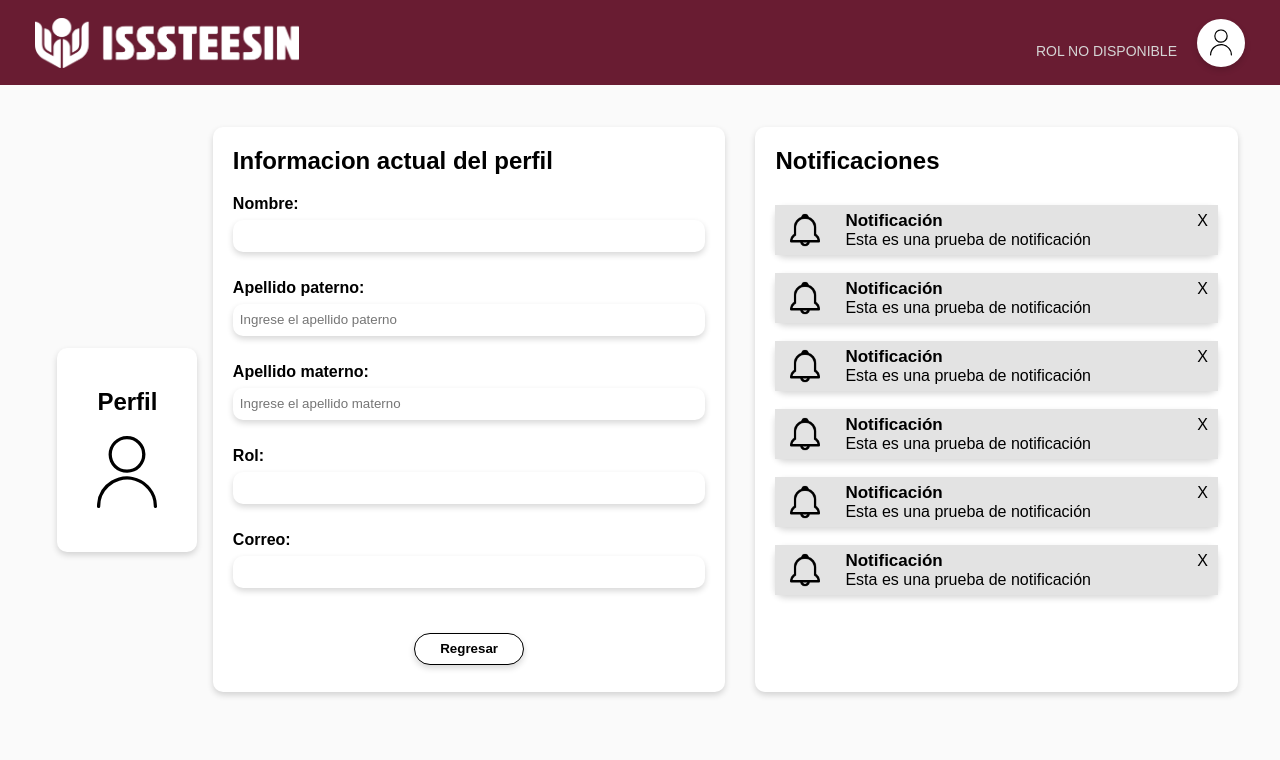
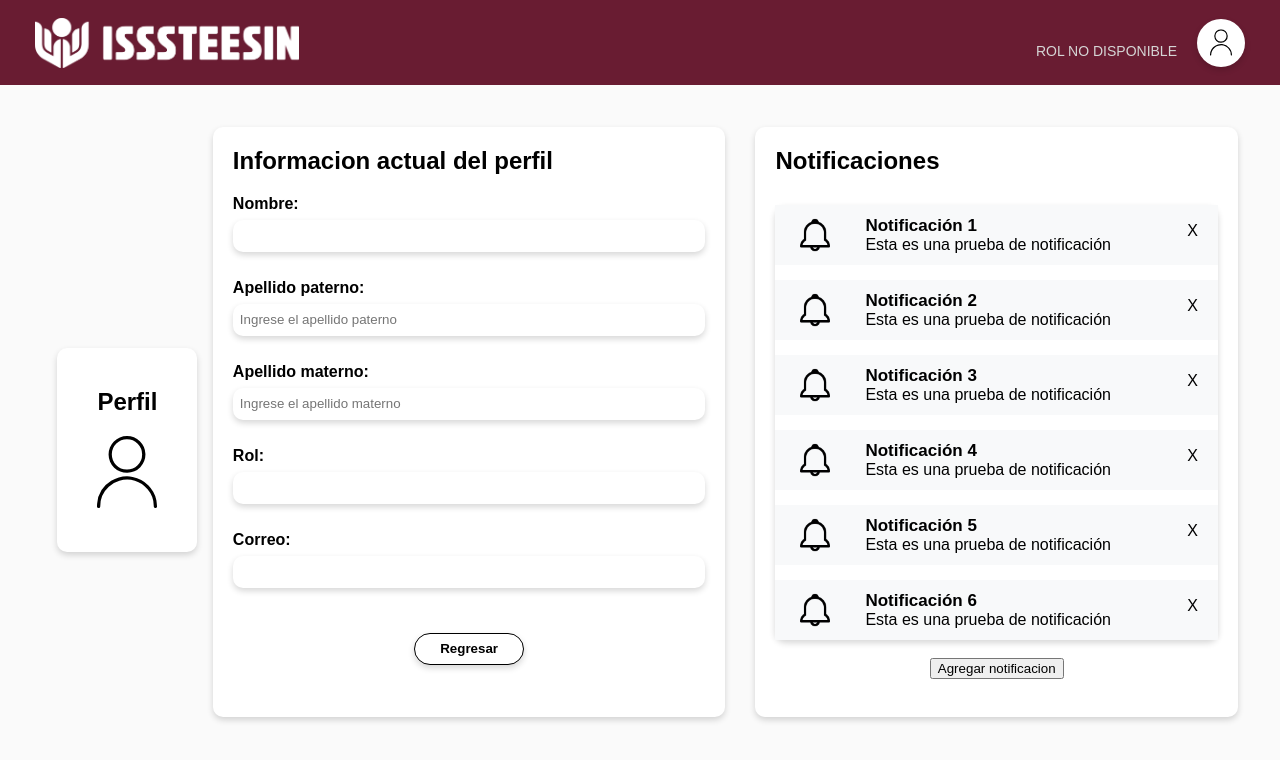
Before and after one commit to LoaizaCarlosA/ProyectoIsss, a Vue app: page /Perfil in a window 1280 px wide. Shown: the top 760 px of the page. Built offline with nearby package versions, Linux system fonts and the light colour scheme.

Commit message:
Perfil modificacion

```diff
--- a/src/views/Perfil.vue
+++ b/src/views/Perfil.vue
@@ -2,7 +2,6 @@
     <Header></Header>
 
     <body>
-
         <main>
             <div class="profile-info">
                 <section class="perfil">
@@ -31,17 +30,6 @@
                                 :value="usuario.apellido_materno" placeholder="Ingrese el apellido materno" readonly />
                         </div>
 
-                        <!-- <div class="contenedorInputs">
-                <label for="direccion">Dirección:</label>
-                <input
-                  type="text"
-                  maxlength="50"
-                  id="direccion"
-                  name="direccion"
-                  value="Calle 123, Ciudad"
-                />
-              </div> -->
-
                         <div class="contenedorInputs">
                             <label for="Rol">Rol:</label>
                             <input type="tel" maxlength="10" name="" id="rol" :value="FormatoRol(usuario.rol)"
@@ -68,7 +56,7 @@
             <div class="edit-form">
                 <section class="informacion2">
                     <h2 class="notititulo">Notificaciones</h2>
-                        <section class="sombraInputNoti">
+                    <!--       <section class="sombraInputNoti">
                         <div class="contenedorNotificaciones" v-if="mostrarNotificacion1">
                             <div class="contenedorImgNoti">
                                 <img class="imgNoti" src="../assets/images/notificacion.png" alt="Notificación" />
@@ -78,7 +66,7 @@
                                 <div>Esta es una prueba de notificación</div>
                             </div>
                             <div class="tachitaNoti">
-                                    <div @click="mostrarNotificacion1=false"><span>X</span></div>
+                                <div @click="mostrarNotificacion1 = false"><span>X</span></div>
                             </div>
                         </div>
                     </section>
@@ -92,12 +80,12 @@
                                 <div class="tituloNoti">Notificación</div>
                                 <div>Esta es una prueba de notificación</div>
                             </div>
-                                <div class="tachitaNoti" @click="mostrarNotificacion2=false">
+                            <div class="tachitaNoti" @click="mostrarNotificacion2 = false">
                                 <span>X</span>
                             </div>
                         </div>
-                        </section>
-                    <br />
+                    </section> -->
+                    <!--     <br />
                     <section class="sombraInputNoti">
                         <div class="contenedorNotificaciones" v-if="mostrarNotificacion3">
                             <div class="contenedorImgNoti">
@@ -107,7 +95,7 @@
                                 <div class="tituloNoti">Notificación</div>
                                 <div>Esta es una prueba de notificación</div>
                             </div>
-                            <div class="tachitaNoti" @click="mostrarNotificacion3=false">
+                            <div class="tachitaNoti" @click="mostrarNotificacion3 = false">
                                 <div>X</div>
                             </div>
                         </div>
@@ -122,7 +110,7 @@
                                 <div class="tituloNoti">Notificación</div>
                                 <div>Esta es una prueba de notificación</div>
                             </div>
-                            <div class="tachitaNoti" @click="mostrarNotificacion4=false">
+                            <div class="tachitaNoti" @click="mostrarNotificacion4 = false">
                                 <div>X</div>
                             </div>
                         </div>
@@ -137,54 +125,32 @@
                                 <div class="tituloNoti">Notificación</div>
                                 <div>Esta es una prueba de notificación</div>
                             </div>
-                            <div class="tachitaNoti" @click="mostrarNotificacion5=false">
+                            <div class="tachitaNoti" @click="mostrarNotificacion5 = false">
+                                <div>X</div>
+                            </div>
+                        </div>
+                    </section> -->
+                    <section class="sombraInputNoti">
+                        <div class="contenedorNotificaciones" v-for="(notificacion, index) in notificacion"
+                            :key="index">
+                            <div class="contenedorImgNoti">
+                                <img class="imgNoti" src="../assets/images/notificacion.png" alt="" />
+                            </div>
+                            <div class="infoNotificacion">
+                                <div class="tituloNoti">Notificación {{ index + 1 }}</div>
+                                <div>Esta es una prueba de notificación</div>
+                            </div>
+                            <div class="tachitaNoti" @click="eliminarNotificacion(index)">
                                 <div>X</div>
                             </div>
                         </div>
                     </section>
-                    <br />
-                    <section class="sombraInputNoti">
-                        <div class="contenedorNotificaciones" v-if="mostrarNotificacion6">
-                            <div class="contenedorImgNoti">
-                                <img class="imgNoti" src="../assets/images/notificacion.png" alt="" />
-                            </div>
-                            <div class="infoNotificacion">
-                                <div class="tituloNoti">Notificación</div>
-                                <div>Esta es una prueba de notificación</div>
-                            </div>
-                            <div class="tachitaNoti" @click="mostrarNotificacion6=false">
-                                <div>X</div>
-                            </div>
+                    <section>
+                        <div class="contendorBotones">
+                            <button @click="agregarNotificacion"> Agregar notificacion</button>
                         </div>
                     </section>
-                    <br />
-<!--                     <section class="sombraInputNoti">
-                        <div class="contenedorNotificaciones" v-if="mostrarNotificacion7">
-                            <div class="contenedorImgNoti">
-                                <img class="imgNoti" src="../assets/images/notificacion.png" alt="" />
-                            </div>
-                            <div class="infoNotificacion">
-                                <div class="tituloNoti">Notificación</div>
-                                <div>Esta es una prueba de notificación</div>
-                            </div>
-                            <div class="tachitaNoti" @click="mostrarNotificacion7=false">
-                                <div>X</div>
-                            </div>
-                        </div>
-                    </section> -->
 
-                      <!--   <div class="contenedorNotificaciones">
-                            <button @click="agregarNotificacion"> Agregar notificacion</button>
-                            <div v-for="(notificacion, index) in notificacion" :key="index" class="notificacion">
-                                <div>
-                                    <img src="../assets/images/notificacion.png" alt="Icono">
-                                    <div class="texto">
-                                        <h3>Notificación {{ index  +1 }}</h3>
-
-                                    </div>
-                                </div>
-                            </div>
-                        </div> -->
 
                 </section>
 
@@ -194,6 +160,7 @@
 </template>
 
 <script>
+// let idCounter;
 
 import Header from '../layouts/Header.vue';
 import Button from '../components/Forms/Button.vue'
@@ -206,13 +173,9 @@ export default {
     },
     data() {
         return {
-            mostrarNotificacion1: true,
-            mostrarNotificacion2: true,
-            mostrarNotificacion3: true,
-            mostrarNotificacion4: true,
-            mostrarNotificacion5: true,
-            mostrarNotificacion6: true,
-            mostrarNotificacion7: true,
+            notificacion: Array(6).fill({}),
+            limite: 6,
+            notificacionesMostradas: [],
             usuario: {
                 id: null,
                 nombre: '',
@@ -237,15 +200,38 @@ export default {
     methods: {
         FormatoRol(rol) {
             return this.rolOpciones[rol] || rol;
-        }
+        },
+        eliminarNotificacion(index) {
+            this.notificacion.splice(index, 1);
+        },
+        agregarNotificacion() {
+            if (this.notificacion.length >= this.limite) return false;
+            this.notificacion.push({});
+            return true;
+
+        },
     },
     mounted() {
         const savedUser = localStorage.getItem('usuario');
         if (savedUser) {
             this.usuario = JSON.parse(savedUser);
         }
+    },
+    computed: {
+        notificacionesVisibles() {
+            return this.notificacion.slice(0, this.limite);
+        },
+        notificacionesPendientes() {
+            return this.notificacion.filter(notif =>
+                !this.notificacionesVisibles.some(v => v.id === notif.id)
+            )
         }
     }
+
+}
+
+
+
 
 </script>
 
@@ -301,6 +287,8 @@ main {
     justify-content: space-evenly;
     align-items: center;
     margin-top: 18px;
+    text-align: center;
+    position: sticky;
 }
 
 .informacion {
@@ -308,7 +296,7 @@ main {
     background-color: #ffffff;
     padding: 20px;
     border-radius: 10px;
-    height: 525px;
+    height: 550px;
 }
 
 .informacion2 {
@@ -316,8 +304,12 @@ main {
     background-color: #ffffff;
     padding: 20px;
     border-radius: 10px;
-    height: 525px;
+    height: 550px;
     margin-left: 30px;
+    overflow-y: auto;
+    /* Scroll vertical */
+    overflow-x: hidden;
+    /* Evita scroll horizontal */
 }
 
 .notititulo {
@@ -328,14 +320,31 @@ main {
     box-shadow: 0px 3px 6px #00000029;
     background-color: #ffffff;
     border-radius: 10px;
+    gap: 15px;
+}
+
+.contenedor-boton-fijo {
+    position: sticky;
+    top: 0;
+    z-index: 100;
+    background: white;
+    /* Fondo para que las notificaciones no se vean detrás */
+    padding: 15px 0;
+    box-shadow: 0 2px 5px rgba(0, 0, 0, 0.1);
+    /* Sombra opcional */
+    justify-content: center;
+    align-items: center;
 }
 
 .contenedorNotificaciones {
-    width: 100%;
-    height: 50px;
-    background: #e3e3e3;
+    position: sticky;
+    top: 0;
+    background: #f8f9fa;
+    padding: 10px;
     display: flex;
-    justify-content: space-between;
+    gap: 10px;
+    z-index: 100;
+    margin-bottom: 15px;
 }
 
 .contenedorImgNoti {
```
Lines whose indentation alone changed are shown as unchanged.
